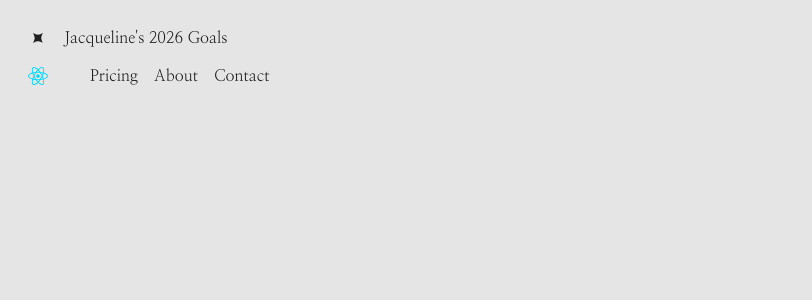
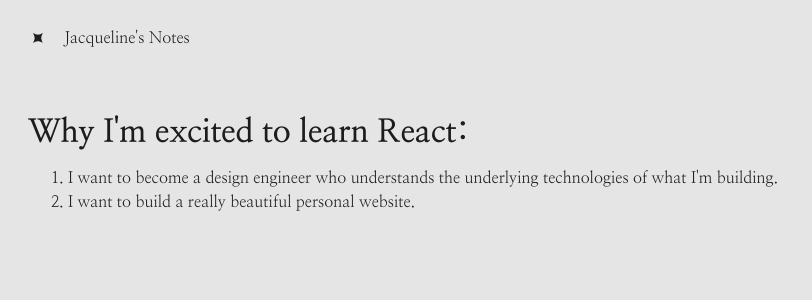
Before and after one commit to jacquelineguo7/first-react, a React (Vite) app: page / in a window 1280 px wide. Shown: the top 300 px of the page, without its empty margins (0-812 px from the left). Built offline with nearby package versions, Linux system fonts and the light colour scheme.

Commit message:
reorganizing files and updating css

```diff
--- a/src/components/Main.jsx
+++ b/src/components/Main.jsx
@@ -1,14 +1,11 @@
 export default function Main() {
   return (
-    <header className="nav-bar">
-        <img src="/assets/react.svg" className="logo" alt="React logo"/>
-        <nav>
-          <ul className="nav-list">
-            <li className="nav-item">Pricing</li>
-            <li className="nav-item">About</li>
-            <li className="nav-item">Contact</li>
-          </ul>
-        </nav>
-      </header>
+    <main>
+      <h1>Why I'm excited to learn React:</h1>
+      <ol>
+        <li className="list-item">I want to become a design engineer who understands the underlying technologies of what I'm building.</li>
+        <li className="list-item">I want to build a really beautiful personal website.</li>
+      </ol>
+    </main>
   )
 }
--- a/src/components/Navbar.jsx
+++ b/src/components/Navbar.jsx
@@ -3,7 +3,7 @@
     <header className="nav-bar">
         <img src="/assets/star.svg" className="logo" alt="React logo"/>
         <nav>
-            <span>Jacqueline's 2026 Goals</span>
+            <span>Jacqueline's Notes</span>
         </nav>
       </header>
   )
--- a/src/index.css
+++ b/src/index.css
@@ -8,7 +8,8 @@
 }
 
 h1 {
-    margin-top: 30px;
+    margin-top: 64px;
+    margin-bottom: 16px;
 }
 
 .nav-bar {
@@ -34,3 +35,7 @@
 .logo {
   width: 20px;
 }
+
+.list-item {
+  margin-bottom: 4px;
+}
```
Also changed, not shown: src/old-components/Footer.jsx (renamed from src/components/Footer.jsx), src/old-components/Header.jsx (renamed from src/components/Header.jsx), src/old-components/MainContent.jsx (renamed from src/components/MainContent.jsx).
